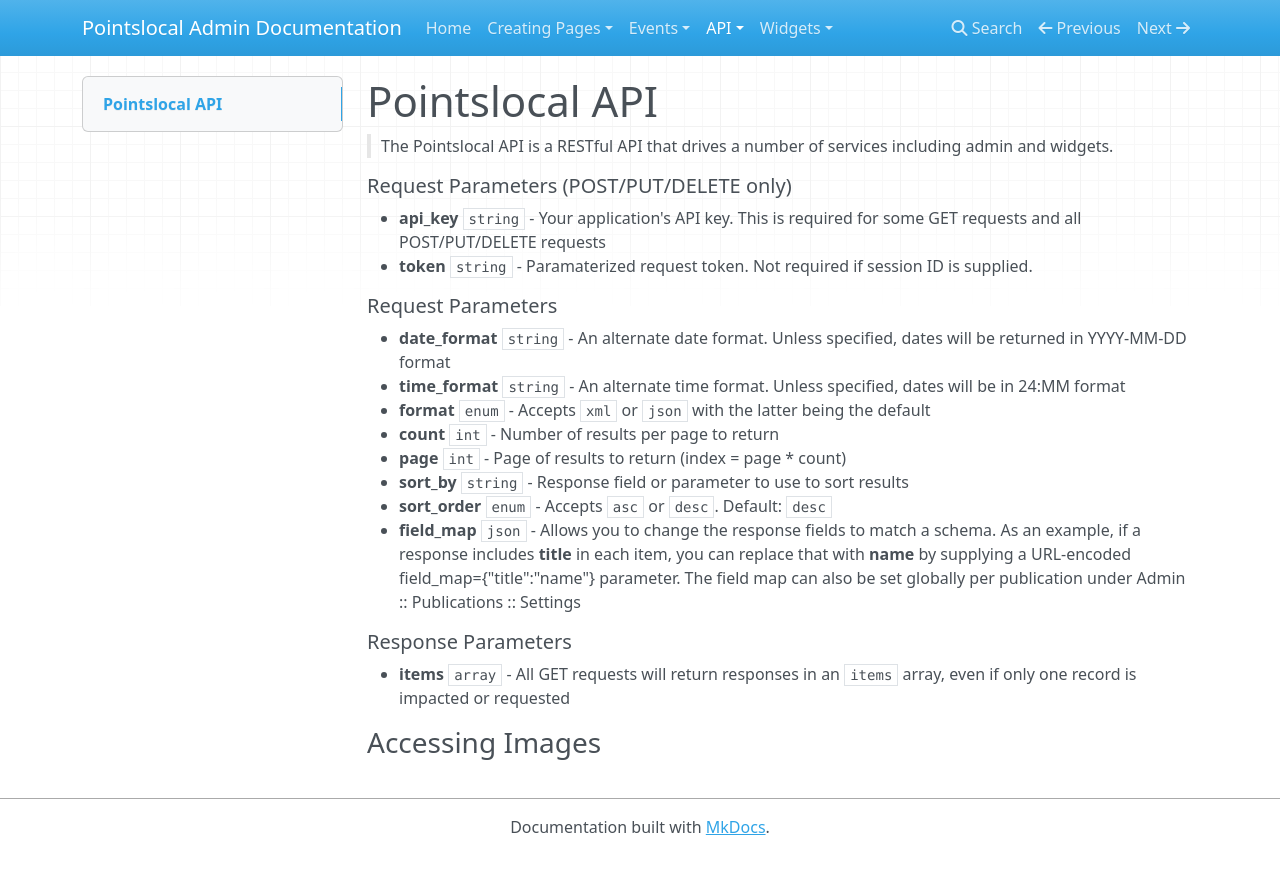
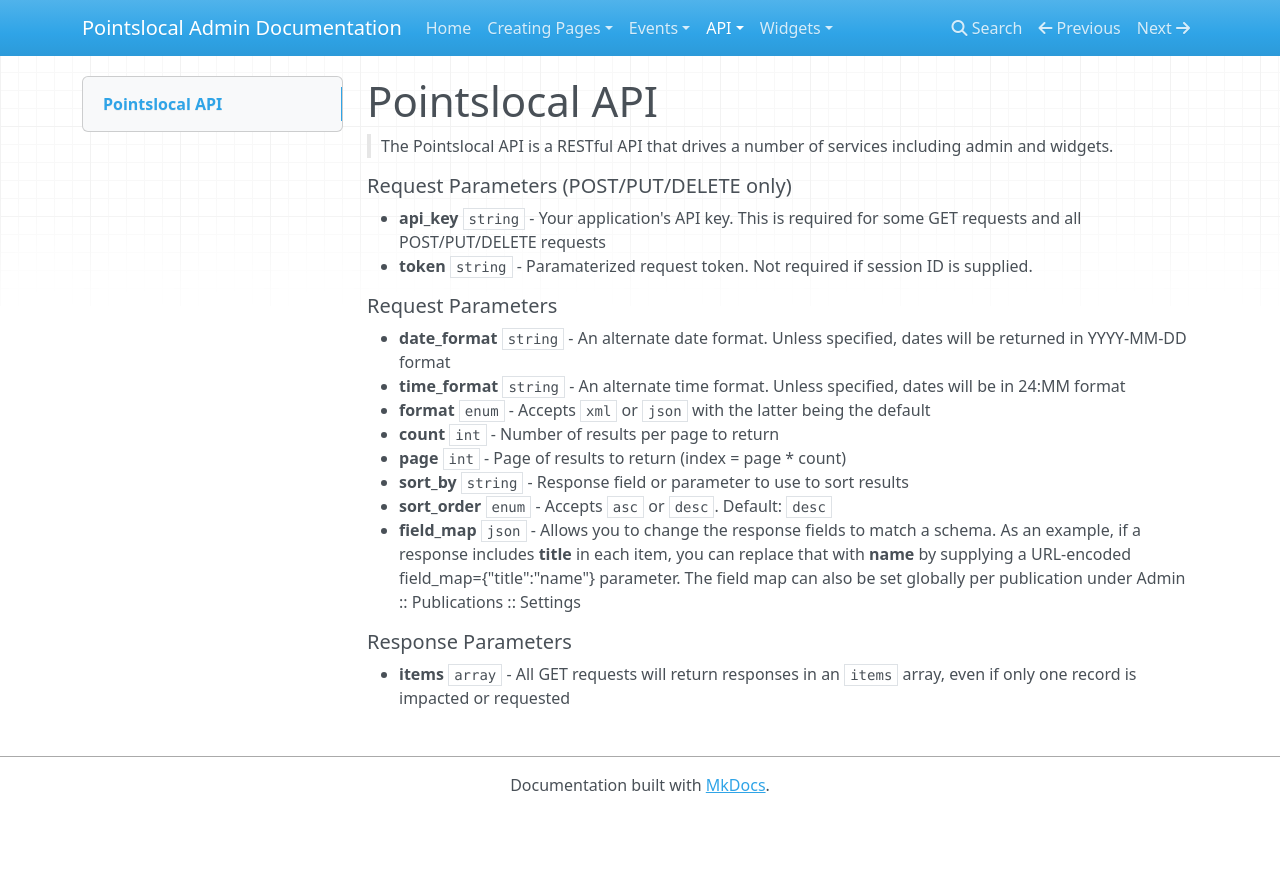
Before and after one commit to pointslocal/admin-docs, an MkDocs documentation site: the page built from docs/api.md, in a window 1280 px wide. Shown: the top 874 px of the page. Built offline with MkDocs 1.6.1, drawn with Linux system fonts in a browser that asks for light colours; nearby versions of some CDN libraries; old or Windows-style settings are respelled for this version of MkDocs.

Commit message:
Removed duplicate image detail

````diff
--- a/docs/api.md
+++ b/docs/api.md
@@ -18,5 +18,3 @@
 
 ##### Response Parameters
 - **items** ```array``` - All GET requests will return responses in an ```items``` array, even if only one record is impacted or requested
-
-### Accessing Images
````
